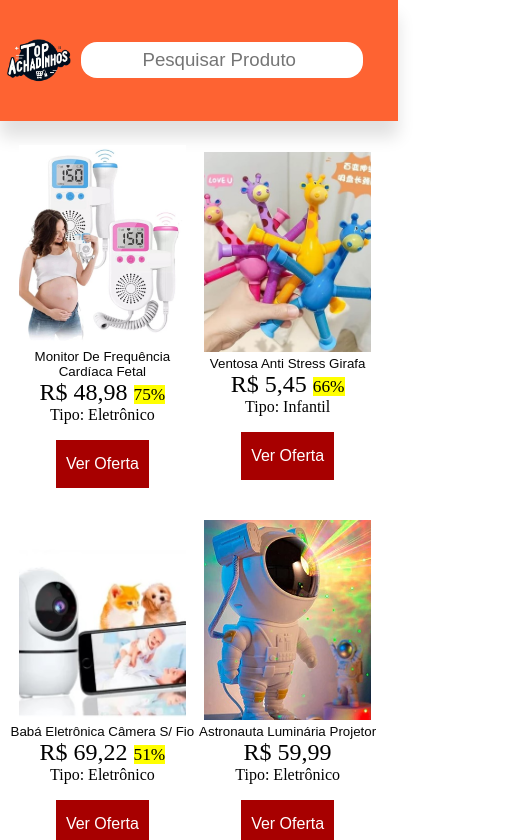
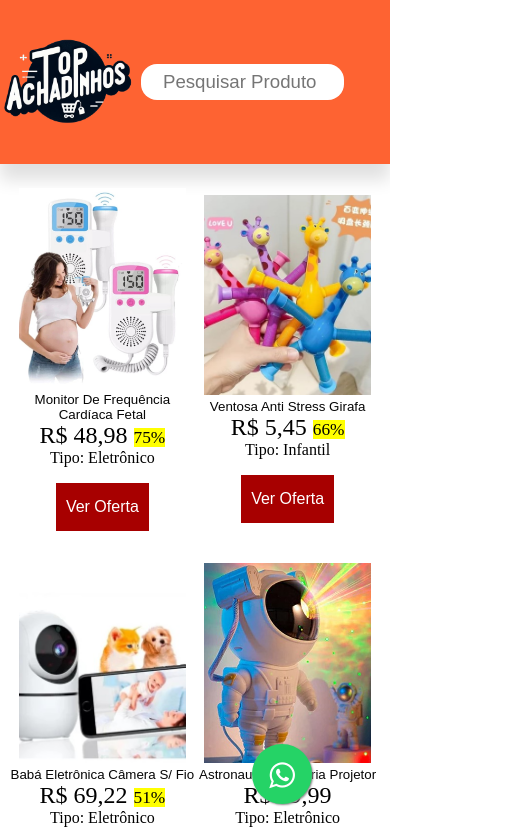
Before and after one commit to Marcuspsantos37/loja_afiliados, a plain HTML site: page index.html in a window 390 px wide. Shown: the top 840 px of the page, 522 px wide, since content can reach past the window. Drawn offline with Linux system fonts and the light colour scheme.

Commit message:
atualização 2 - 07.10.2024
inserindo btn whatsapp

```diff
--- a/index.html
+++ b/index.html
@@ -3,15 +3,17 @@
 <head>
     <meta charset="UTF-8">
     <meta name="viewport" content="width=device-width, initial-scale=1.0">
-
     <title>Loja Afiliados</title>
     <link rel="stylesheet" href="styles/index.css">
-
+    <link rel="stylesheet" href="https://cdnjs.cloudflare.com/ajax/libs/font-awesome/4.5.0/css/font-awesome.min.css">
 </head>
 <body>
+
+    <a class="whatsappLink" href="https://web.whatsapp.com/send?phone=559191771446" target="_blank">
+
+        <i class="fa fa-whatsapp"></i>
+    </a>
     <header>
-
-
         <nav class="menu">
             <img id="logomarca" src="logo_site.png" alt="logomarca_top_achadinhos">
 
@@ -30,8 +32,8 @@
 
     </header>
 
+    <section class="container">
 
-    <section class="container">
         <div class="produtos">
             <img src="produtos/monitor_frequencia.jpg" alt="monitor de frequência fetal">
             <p class="titulo_anuncio" </p> Monitor De Frequência Cardíaca Fetal <p class="preco">R$ 48,98 <mark class="desc"> 75% </mark></p>
--- a/styles/index.scss
+++ b/styles/index.scss
@@ -10,6 +10,23 @@ $fonte_primaria: Roboto Regular;
 body{
     font-family: $fonte_primaria;
 
+    .whatsappLink{
+        position: fixed;
+        width: 80px;
+        height: 80px;
+        bottom: 40px;
+        right: 40px;
+        background-color: #25d366;
+        color: #fff;
+        border-radius: 50px;
+        text-align: center;
+        font-size: 50px;
+        box-shadow: 1px 1px 2px #888;
+        z-index: 1000;
+    }
+    .fa-whatsapp{
+        margin-top: 15px ;
+    }
     header{
         background-color: $cor_primaria;
         box-shadow: rgba(0, 0, 0, 0.123) 0rem 1rem 1rem;
@@ -137,26 +154,42 @@ body{
     body{
         font-family: $fonte_primaria;
 
+        .whatsappLink{
+            position: fixed;
+            width: 60px;
+            height: 60px;
+            bottom: 40px;
+            right: 20%;
+            background-color: #25d366;
+            color: #fff;
+            border-radius: 50px;
+            text-align: center;
+            font-size: 30px;
+            box-shadow: 1px 1px 2px #888;
+            z-index: 1000;
+        }
+        .fa-whatsapp{
+            margin-top: 16px;
+
+        }
+
         header{
             background-color: $cor_primaria;
             box-shadow: rgba(0, 0, 0, 0.123) 0rem 1rem 1rem;
             display: inline-flex;
             flex-wrap: wrap;
-            max-width: 200%;
+            max-width: 100%;
             padding: 10%;
             align-items: auto;
             text-align:justify;
-            padding-left: 10%;
+            padding-left: 5%;
         }
             #logomarca{
-                max-width: 20%;
-                margin-left: -10%;
-
-
+                max-width: 40%;
             }
             .menu{
                 display: inline-flex;
-                padding-right: 51%;
+                padding-right: 10%;
                 align-items: center;
             }
 
```
Also changed, not shown: styles/index.css, 1 other file.
